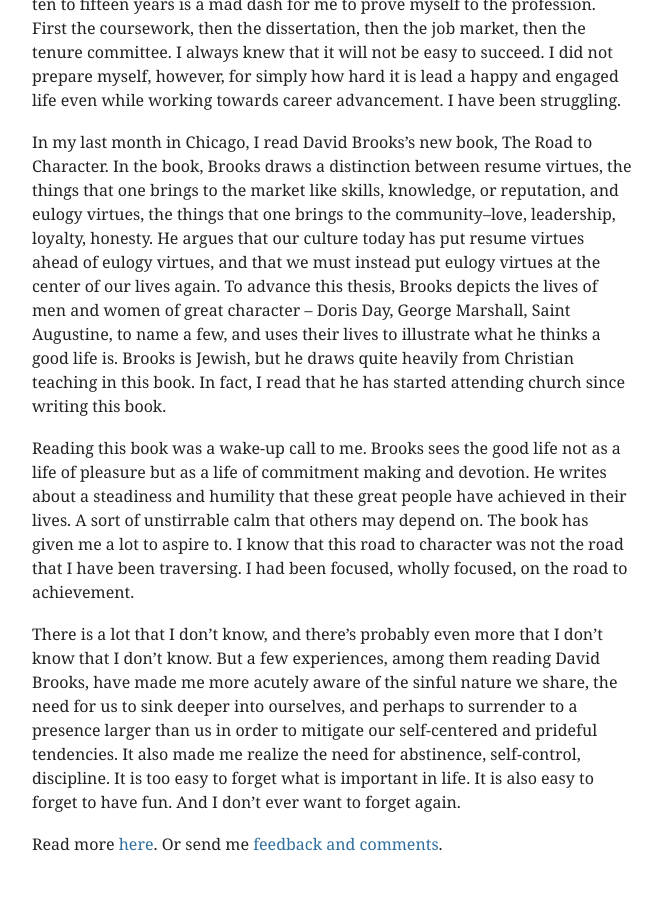
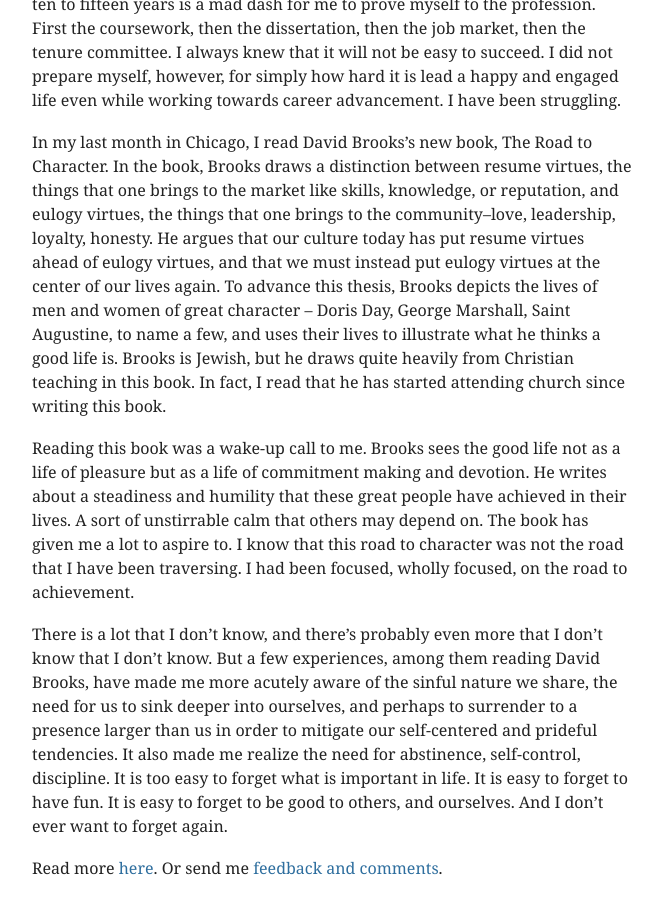
Before and after one commit to mbwong/mbwong.github.com, a Jekyll site: the page built from _posts/2015-06-15-reflections-from-beijing.md, in a window 1280 px wide and 900 px high, scrolled down 2896 px. Shown: the whole window, without its empty margins (308-970 px from the left). Built offline with Jekyll 4.4.1, drawn with Linux system fonts in a browser that asks for light colours; before the commit the page ends 3772 px from its top, so only the background shows below that.

Commit message:
Update 2015-06-15-reflections-from-beijing.md

```diff
--- a/_posts/2015-06-15-reflections-from-beijing.md
+++ b/_posts/2015-06-15-reflections-from-beijing.md
@@ -38,4 +38,4 @@
 
 Reading this book was a wake-up call to me. Brooks sees the good life not as a life of pleasure but as a life of commitment making and devotion. He writes about a steadiness and humility that these great people have achieved in their lives. A sort of unstirrable calm that others may depend on. The book has given me a lot to aspire to. I know that this road to character was not the road that I have been traversing. I had been focused, wholly focused, on the road to achievement.
 
-There is a lot that I don't know, and there's probably even more that I don't know that I don't know. But a few experiences, among them reading David Brooks, have made me more acutely aware of the sinful nature we share, the need for us to sink deeper into ourselves, and perhaps to surrender to a presence larger than us in order to mitigate our self-centered and prideful tendencies. It also made me realize the need for abstinence, self-control, discipline. It is too easy to forget what is important in life. It is also easy to forget to have fun. And I don't ever want to forget again.
+There is a lot that I don't know, and there's probably even more that I don't know that I don't know. But a few experiences, among them reading David Brooks, have made me more acutely aware of the sinful nature we share, the need for us to sink deeper into ourselves, and perhaps to surrender to a presence larger than us in order to mitigate our self-centered and prideful tendencies. It also made me realize the need for abstinence, self-control, discipline. It is too easy to forget what is important in life. It is easy to forget to have fun. It is easy to forget to be good to others, and ourselves. And I don't ever want to forget again.
```
